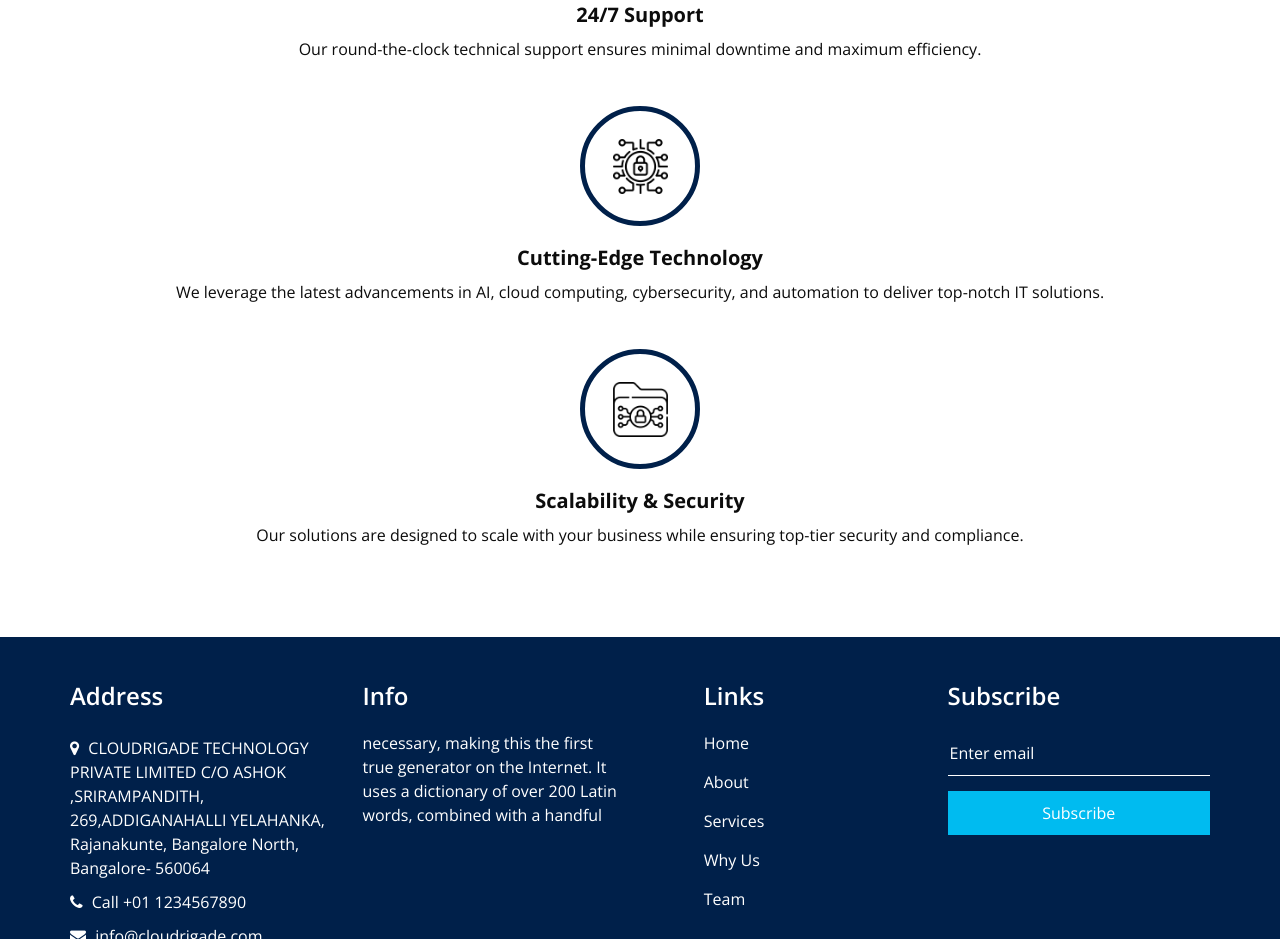
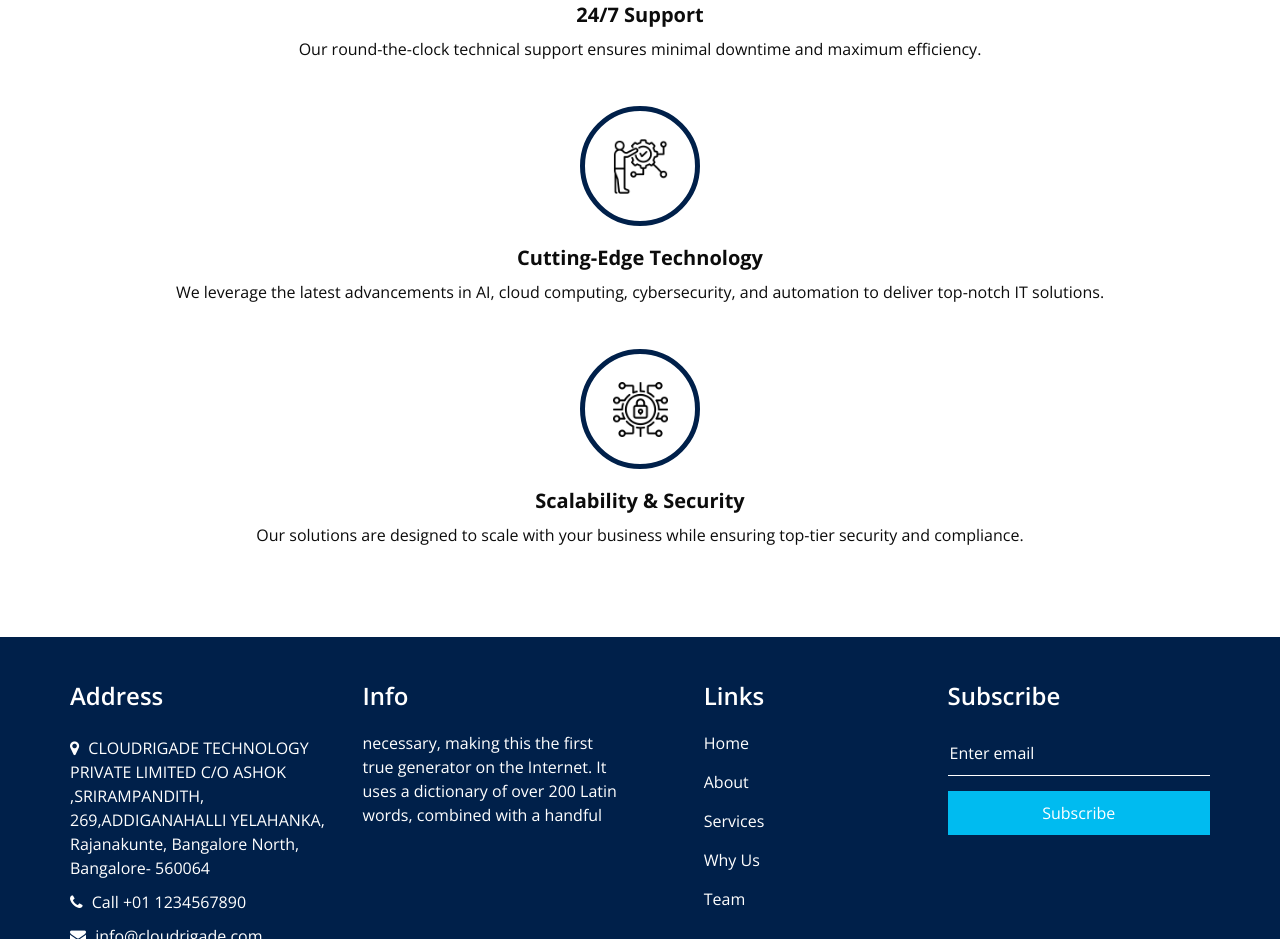
Before and after one commit to SujeethGowda/clouderidge, a plain HTML site: page why.html in a window 1280 px wide. Shown: the part 975-1914 px from the top of the page. Drawn offline with nearby package versions, Linux system fonts and the light colour scheme; some packages are replaced by stand-ins of ours.

Commit message:
changed icons

```diff
--- a/why.html
+++ b/why.html
@@ -152,7 +152,7 @@
           </div>
           <div class="box">
             <div class="img-box">
-              <img src="images/cyber-security.png" alt="" />
+              <img src="images/operator.png" alt="" />
             </div>
             <div class="detail-box">
               <h5>Cutting-Edge Technology</h5>
@@ -164,7 +164,7 @@
           </div>
           <div class="box">
             <div class="img-box">
-              <img src="images/S2.png" alt="" />
+              <img src="images/cyber-security.png" alt="" />
             </div>
             <div class="detail-box">
               <h5>Scalability & Security</h5>
```
